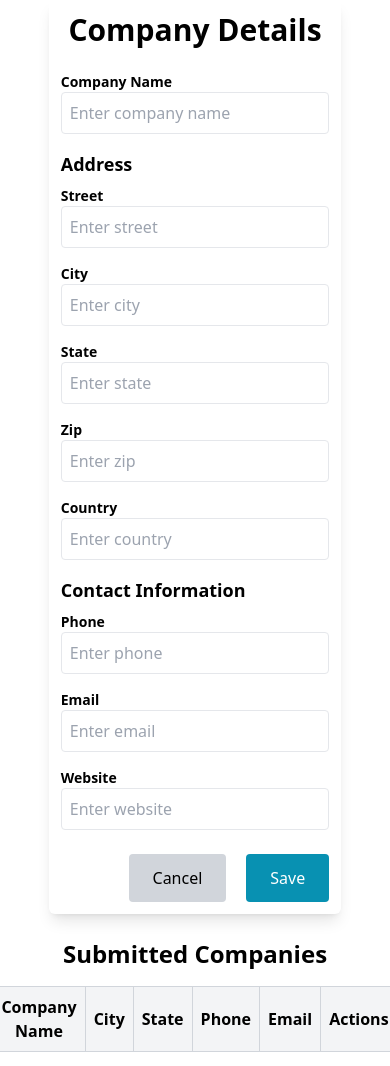
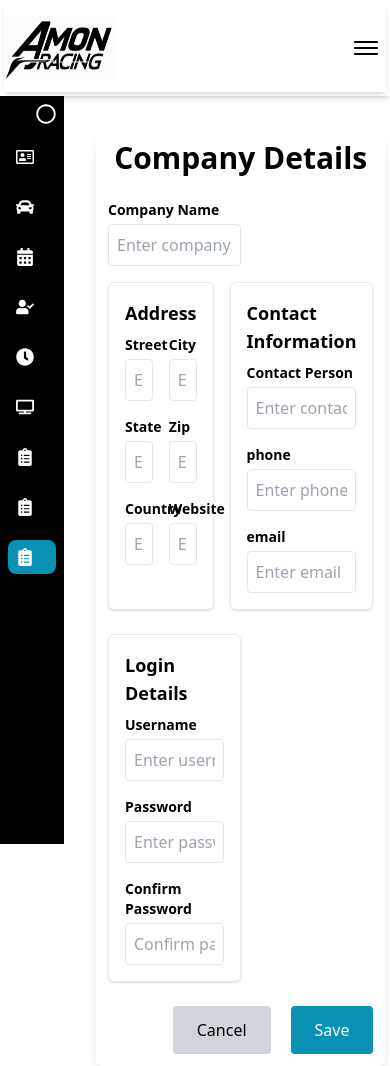
Before and after one commit to prasanthNasaka/InfinityAutomotiveUI, a React (Vite) app: page /addcompany in a window 390 px wide. Shown: the top 1066 px of the page. Built offline with nearby package versions, Linux system fonts and the light colour scheme.

Commit message:
add company deatils created

```diff
--- a/src/Components/Events.jsx
+++ b/src/Components/Events.jsx
@@ -653,7 +653,7 @@ const EventForm = () => {
 
           {submittedEvents.length > 0 && (
             <section className="p-6">
-              <div className="w-full max-w-4xl mx-auto bg-white rounded-lg shadow-lg overflow-hidden">
+              <div className="w-full  mx-auto bg-white rounded-lg shadow-lg overflow-hidden">
                 <h2 className="text-xl font-bold p-4 bg-gray-50 border-b">
                   Submitted Events
                 </h2>
--- a/src/Screens/AddCompany.jsx
+++ b/src/Screens/AddCompany.jsx
@@ -1,5 +1,6 @@
-// src/AddCompany.jsx
 import { useState } from "react";
+import Newheader from "../Components/Newheader";
+import MainSideBar from "../Components/MainSideBar";
 
 const AddCompany = () => {
   const [formData, setFormData] = useState({
@@ -10,89 +11,67 @@ const AddCompany = () => {
       state: "",
       zip: "",
       country: "",
-    },
-    contact: {
-      phone: "",
-      email: "",
       website: "",
     },
+    contact: { phone: "", email: "", contactPerson: "" },
+    login: { username: "", password: "", confirmPassword: "" },
   });
-
-  const [companies, setCompanies] = useState([]);
 
   const handleChange = (e) => {
     const { name, value } = e.target;
     const keys = name.split(".");
-    if (keys.length > 1) {
-      setFormData((prevData) => ({
-        ...prevData,
-        [keys[0]]: {
-          ...prevData[keys[0]],
-          [keys[1]]: value,
-        },
-      }));
-    } else {
-      setFormData((prevData) => ({
-        ...prevData,
-        [name]: value,
-      }));
+
+    setFormData((prevData) => {
+      let updatedData = { ...prevData };
+      let target = updatedData;
+
+      for (let i = 0; i < keys.length - 1; i++) {
+        target = target[keys[i]];
       }
-  };
+      target[keys[keys.length - 1]] = value;
 
-  const handleSubmit = (e) => {
-    e.preventDefault();
-    setCompanies((prevCompanies) => [...prevCompanies, formData]);
-    setFormData({
-      name: "",
-      address: {
-        street: "",
-        city: "",
-        state: "",
-        zip: "",
-        country: "",
-      },
-      contact: {
-        phone: "",
-        email: "",
-        website: "",
-      },
+      return { ...updatedData };
     });
-  };
-  const handleDelete = (index) => {
-    setCompanies((prevCompanies) =>
-      prevCompanies.filter((_, i) => i !== index)
-    );
-  };
-
-  const handleView = (company) => {
-    setFormData(company);
   };
 
   return (
     <div>
-      <form
-        className="w-3/4 mx-auto p-3 rounded-md shadow-lg"
-        onSubmit={handleSubmit}
-      >
-        <h2 className="text-3xl font-bold mb-6 text-center">Company Details</h2>
+      <div className="h-24 w-full shadow-md p-1">
+        <Newheader />
+      </div>
 
-        <div className="mb-4">
-          <label className="block text-sm font-bold">Company Name</label>
+      <div className="flex h-[calc(100vh-6rem)]">
+        <div className="bg-gray-100">
+          <MainSideBar />
+        </div>
+        <div className="flex w-full p-8 h-auto">
+          <form className="w-full mx-auto p-3 rounded-md shadow-lg h-fit overflow-auto">
+            <h2 className="text-3xl font-bold mb-6 text-center">
+              Company Details
+            </h2>
+
+            <div className="mb-4   ">
+              <label className="block text-sm font-bold mb-1 self-auto ">
+                Company Name
+              </label>
               <input
                 type="text"
                 name="name"
                 value={formData.name}
                 onChange={handleChange}
-            className="w-full p-2 border rounded"
+                className="w-1/2 p-2 border rounded"
                 placeholder="Enter company name"
-            required
               />
             </div>
 
+            <div className="flex space-x-4">
+              <div className="flex-1 p-4 border rounded-md shadow">
                 <h3 className="text-lg font-semibold mb-2">Address</h3>
-        {["street", "city", "state", "zip", "country"].map((field) => (
-          <div className="mb-4" key={field}>
-            <label className="block text-sm font-bold capitalize">
+                <div className="grid grid-cols-2 gap-4">
+                  {["street", "city", "state", "zip", "country", "website"].map(
+                    (field) => (
+                      <div key={field}>
+                        <label className="block text-sm font-bold capitalize mb-1">
                           {field}
                         </label>
                         <input
@@ -102,30 +81,89 @@ const AddCompany = () => {
                           onChange={handleChange}
                           className="w-full p-2 border rounded"
                           placeholder={`Enter ${field}`}
-              required
                         />
                       </div>
-        ))}
+                    )
+                  )}
+                </div>
+              </div>
 
-        <h3 className="text-lg font-semibold mb-2">Contact Information</h3>
-        {["phone", "email", "website"].map((field) => (
-          <div className="mb-4" key={field}>
-            <label className="block text-sm font-bold capitalize">
-              {field}
+              <div className="flex-1 p-4 border rounded-md shadow">
+                <h3 className="text-lg font-semibold mb-2">
+                  Contact Information
+                </h3>
+                <div className="grid grid-cols-1 gap-4">
+                  {["contactPerson", "phone", "email"].map((field) => (
+                    <div key={field}>
+                      <label className="block text-sm font-bold capitaliz mb-1">
+                        {field === "contactPerson" ? "Contact Person" : field}
                       </label>
                       <input
                         type={
-                field === "email" ? "email" : field === "phone" ? "tel" : "url"
+                          field === "email"
+                            ? "email"
+                            : field === "phone"
+                            ? "tel"
+                            : "text"
                         }
                         name={`contact.${field}`}
                         value={formData.contact[field]}
                         onChange={handleChange}
                         className="w-full p-2 border rounded"
                         placeholder={`Enter ${field}`}
-              required={field === "phone" || field === "email"}
                       />
                     </div>
                   ))}
+                </div>
+              </div>
+            </div>
+
+            <div className="mt-6 p-4 border rounded-md shadow w-1/2">
+              <h3 className="text-lg font-semibold mb-2">Login Details</h3>
+              <div className="grid grid-cols-1 gap-4 ">
+                <div>
+                  <label className="block text-sm font-bold mb-1">
+                    Username
+                  </label>
+                  <input
+                    type="text"
+                    name="login.username"
+                    value={formData.login.username}
+                    onChange={handleChange}
+                    className="w-full p-2 border rounded"
+                    placeholder="Enter username"
+                  />
+                </div>
+
+                <div>
+                  <label className="block text-sm font-bold mb-1">
+                    Password
+                  </label>
+                  <input
+                    type="password"
+                    name="login.password"
+                    value={formData.login.password}
+                    onChange={handleChange}
+                    className="w-full p-2 border rounded"
+                    placeholder="Enter password"
+                  />
+                </div>
+
+                <div>
+                  <label className="block text-sm font-bold mb-1">
+                    Confirm Password
+                  </label>
+                  <input
+                    type="password"
+                    name="login.confirmPassword"
+                    value={formData.login.confirmPassword}
+                    onChange={handleChange}
+                    className="w-full p-2 border rounded"
+                    placeholder="Confirm password"
+                  />
+                </div>
+              </div>
+            </div>
 
             <div className="flex justify-end mt-6 gap-5">
               <button
@@ -140,8 +178,14 @@ const AddCompany = () => {
                       state: "",
                       zip: "",
                       country: "",
+                      website: "",
                     },
-                contact: { phone: "", email: "", website: "" },
+                    contact: {
+                      phone: "",
+                      email: "",
+                      contactPerson: "",
+                    },
+                    login: { username: "", password: "", confirmPassword: "" },
                   })
                 }
               >
@@ -155,54 +199,7 @@ const AddCompany = () => {
               </button>
             </div>
           </form>
-
-      <div className="mt-6 flex justify-center flex-col items-center">
-        <h2 className="text-2xl font-bold mb-4">Submitted Companies</h2>
-        <table className="w-3/4 border-collapse border border-gray-300">
-          <thead>
-            <tr className="bg-gray-100">
-              <th className="border border-gray-300 p-2">Company Name</th>
-              <th className="border border-gray-300 p-2">City</th>
-              <th className="border border-gray-300 p-2">State</th>
-              <th className="border border-gray-300 p-2">Phone</th>
-              <th className="border border-gray-300 p-2">Email</th>
-              <th className="border border-gray-300 p-2">Actions</th>
-            </tr>
-          </thead>
-          <tbody>
-            {companies.map((company, index) => (
-              <tr key={index} className="hover:bg-gray-50">
-                <td className="border border-gray-300 p-2">{company.name}</td>
-                <td className="border border-gray-300 p-2">
-                  {company.address.city}
-                </td>
-                <td className="border border-gray-300 p-2">
-                  {company.address.state}
-                </td>
-                <td className="border border-gray-300 p-2">
-                  {company.contact.phone}
-                </td>
-                <td className="border border-gray-300 p-2">
-                  {company.contact.email}
-                </td>
-                <td className="border border-gray-300 p-2 gap-2">
-                  <button
-                    className="text-blue-500 mr-2"
-                    onClick={() => handleView(company)}
-                  >
-                    View
-                  </button>
-                  <button
-                    className="text-red-500"
-                    onClick={() => handleDelete(index)}
-                  >
-                    Delete
-                  </button>
-                </td>
-              </tr>
-            ))}
-          </tbody>
-        </table>
+        </div>
       </div>
     </div>
   );
--- a/src/Screens/Forgotpassword.jsx
+++ b/src/Screens/Forgotpassword.jsx
@@ -1,8 +1,15 @@
 import { Link } from "react-router-dom";
 import videoBg from "../assets/videoBg.mp4";
 import Footer from "../Components/Footer";
+import { useState } from "react";
 
 const Forgotpassword = () => {
+  const [step, setStep] = useState(1);
+  const [email, setEmail] = useState("");
+  const [otp, setOtp] = useState("");
+  const [password, setPassword] = useState("");
+  const [confirmPassword, setConfirmPassword] = useState("");
+
   return (
     <section className="w-full h-screen lappy:h-auto relative ">
       <div className="h-full flex flex-col lg:flex-row w-full">
@@ -58,101 +65,96 @@ const Forgotpassword = () => {
               <h3 className="text-xl font-semibold text-black mb-2 dark:text-black">
                 Reset your password
               </h3>
-              {/* <p className="text-gray-600 mb-6 dark:text-black">
-                Enter your email and we&apos;ll send you instructions to reset
-                your password.
-              </p> */}
+
 
               <form className="mt-4 space-y-4 lg:mt-5 md:space-y-5">
+                {step === 1 && (
                   <div>
-                  <label
-                    htmlFor="email"
-                    className="block mb-2 text-sm font-medium text-black dark:text-black"
-                  >
+                    <label className="block mb-2 text-sm font-medium text-black">
                       Email
                     </label>
                     <input
                       type="email"
                       name="email"
-                    id="email"
-                    className="bg-white border border-gray-300 text-black text-sm rounded-lg block w-full p-2.5 dark:bg-white dark:border-gray-300 dark:text-black"
+                      className="bg-white border border-gray-300 text-black text-sm rounded-lg block w-full p-2.5"
                       placeholder="Enter your email"
-                    required=""
+                      value={email}
+                      onChange={(e) => setEmail(e.target.value)}
                     />
+                    <div className="flex justify-end mt-3">
+                      <button
+                        type="button"
+                        className="px-5 py-2 bg-cyan-600 text-white font-bold rounded-lg hover:bg-cyan-700 transition duration-300"
+                        onClick={() => setStep(2)} // Move to OTP step
+                      >
+                        Send OTP
+                      </button>
                     </div>
+                  </div>
+                )}
+
+                {step === 2 && (
                   <div className="relative">
-                  <label
-                    htmlFor="email"
-                    className="block mb-2 text-sm font-medium text-black dark:text-black"
-                  >
+                    <label className="block mb-2 text-sm font-medium text-black">
                       Enter OTP
                     </label>
                     <input
-                    className="bg-white border border-gray-300 text-black text-sm rounded-lg block w-full p-2.5 dark:bg-white dark:border-gray-300 dark:text-black"
+                      className="bg-white border border-gray-300 text-black text-sm rounded-lg block w-full p-2.5"
                       placeholder="Enter your OTP"
-                    required
+                      value={otp}
+                      onChange={(e) => setOtp(e.target.value)}
                     />
+
+                    <div className="flex justify-end mt-3">
                       <button
                         type="button"
-                    className="absolute inset-y-0 right-2 top-7 flex items-center text-gray-500 "
+                        className="px-5 py-2 bg-cyan-600 text-white font-bold rounded-lg hover:bg-cyan-700 transition duration-300"
+                        onClick={() => setStep(3)}
                       >
-                    <svg
-                      xmlns="http://www.w3.org/2000/svg"
-                      fill="none"
-                      viewBox="0 0 24 24"
-                      strokeWidth={2}
-                      stroke="black"
-                      className="size-5"
-                    >
-                      <path
-                        strokeLinecap="round"
-                        strokeLinejoin="round"
-                        d="M6 12 3.269 3.125A59.769 59.769 0 0 1 21.485 12 59.768 59.768 0 0 1 3.27 20.875L5.999 12Zm0 0h7.5"
-                      />
-                    </svg>
+                        Submit OTP
                       </button>
                     </div>
+                  </div>
+                )}
+
+                {step === 3 && (
+                  <>
                     <div>
-                  <label
-                    htmlFor="email"
-                    className="block mb-2 text-sm font-medium text-black dark:text-black"
-                  >
+                      <label className="block mb-2 text-sm font-medium text-black">
                         Password
                       </label>
                       <input
-                    type="email"
-                    name="email"
-                    id="email"
-                    className="bg-white border border-gray-300 text-black text-sm rounded-lg block w-full p-2.5 dark:bg-white dark:border-gray-300 dark:text-black"
+                        type="password"
+                        className="bg-white border border-gray-300 text-black text-sm rounded-lg block w-full p-2.5"
                         placeholder="Enter your password"
-                    required=""
+                        value={password}
+                        onChange={(e) => setPassword(e.target.value)}
                       />
                     </div>
+
                     <div>
-                  <label
-                    htmlFor="email"
-                    className="block mb-2 text-sm font-medium text-black dark:text-black"
-                  >
+                      <label className="block mb-2 text-sm font-medium text-black">
                         Confirm Password
                       </label>
                       <input
-                    type="email"
-                    name="email"
-                    id="email"
-                    className="bg-white border border-gray-300 text-black text-sm rounded-lg block w-full p-2.5 dark:bg-white dark:border-gray-300 dark:text-black"
-                    placeholder="Enter New Password"
-                    required=""
+                        type="password"
+                        className="bg-white border border-gray-300 text-black text-sm rounded-lg block w-full p-2.5"
+                        placeholder="Confirm your password"
+                        value={confirmPassword}
+                        onChange={(e) => setConfirmPassword(e.target.value)}
                       />
                     </div>
 
-                <div className="flex justify-end items-center">
+                    <div className="flex justify-end">
                       <button
                         type="submit"
-                    className="w-full sm:w-auto px-5 py-2 text-xs sm:text-sm md:text-base bg-cyan-600 text-white font-bold rounded-lg hover:bg-cyan-700 transition duration-300"
+                        className="px-5 py-2 bg-cyan-600 text-white font-bold rounded-lg hover:bg-cyan-700 transition duration-300"
                       >
                         Change
                       </button>
                     </div>
+                  </>
+                )}
               </form>
             </div>
           </div>
--- a/src/Screens/Registration.jsx
+++ b/src/Screens/Registration.jsx
@@ -106,8 +106,7 @@ const Registration = () => {
   const handleImageChange = (e) => {
     const selectedFile = e.target.files[0];
     if (selectedFile) setImage(selectedFile);
-    showToast("✅ Image uploaded successfully!");
-  };
+   };
   const handleUploadChange = (e) => {
     const selectedFile = e.target.files[0];
     if (selectedFile) setUpload(selectedFile);
```
Lines whose indentation alone changed are shown as unchanged.
